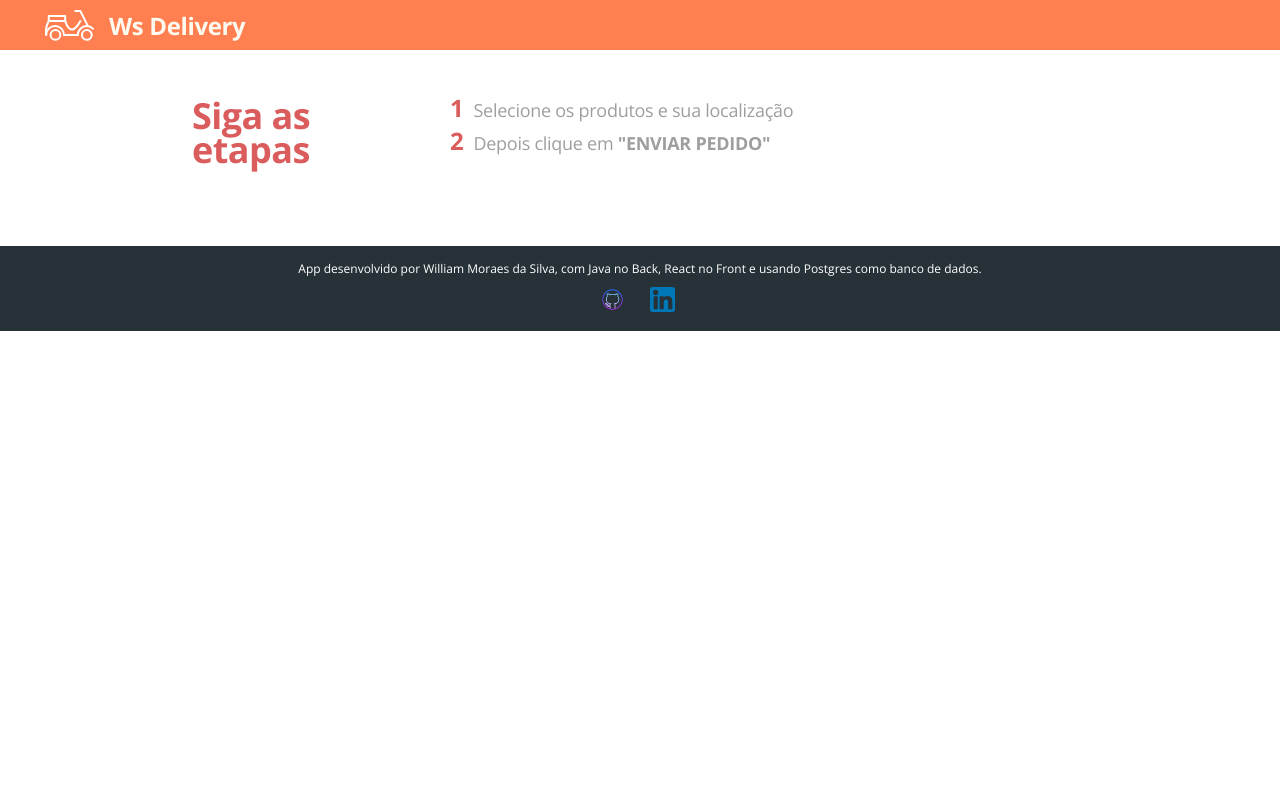
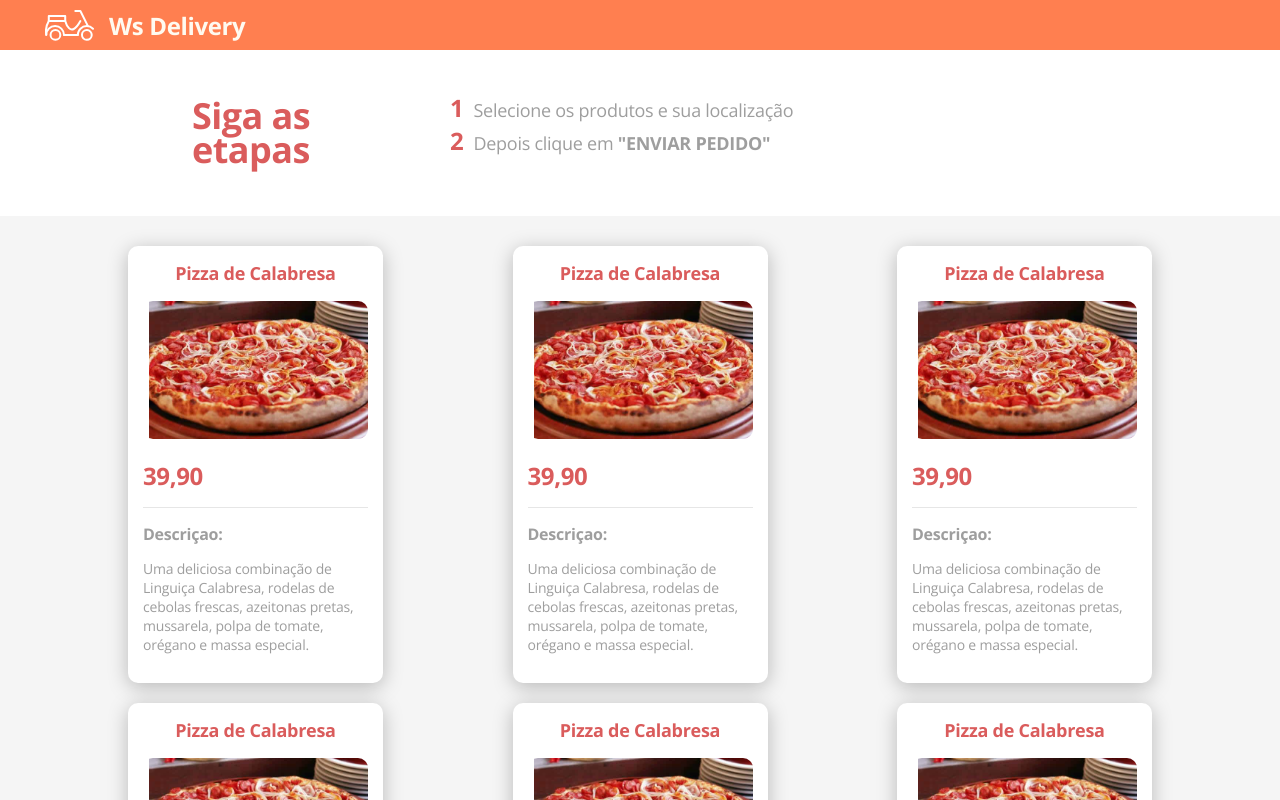
Before and after one commit to wilfft/front-react-ts-wsdelivery, a React (Create React App) app: page /ordens in a window 1280 px wide. Shown: the top 800 px of the page. Built offline with nearby package versions, Linux system fonts and the light colour scheme.

Commit message:
feat: feito pagina de listagem de cards e product cards

```diff
--- /dev/null
+++ b/src/Ordens/ListaDeProdutos.tsx
@@ -0,0 +1,15 @@
+import ProdutoCard from "./ProdutoCard";
+const ListaDeProdutos = () => (
+  <div className="lista-produtos-container">
+    <div className="lista-produtos-itens">
+      <ProdutoCard />
+      <ProdutoCard />
+      <ProdutoCard />
+      <ProdutoCard /> <ProdutoCard />
+      <ProdutoCard /> <ProdutoCard />
+      <ProdutoCard />
+    </div>
+  </div>
+);
+
+export default ListaDeProdutos;
--- /dev/null
+++ b/src/Ordens/ProdutoCard.tsx
@@ -0,0 +1,19 @@
+import { ReactComponent as PizzaImg } from "./imagemPizza.svg";
+
+const ProdutoCard = () => (
+  <div className="produto-card-container">
+    <h3 className="produto-card-titulo">Pizza de Calabresa</h3>
+    <PizzaImg className="produto-card-img" />
+    <h3 className="produto-card-preco">39,90</h3>
+    <div className="produto-card-descricao">
+      <h3>Descriçao:</h3>
+      <p>
+        Uma deliciosa combinação de Linguiça Calabresa, rodelas de cebolas
+        frescas, azeitonas pretas, mussarela, polpa de tomate, orégano e massa
+        especial.
+      </p>
+    </div>
+  </div>
+);
+
+export default ProdutoCard;
--- a/src/Ordens/index.tsx
+++ b/src/Ordens/index.tsx
@@ -1,8 +1,10 @@
 import EtapasPedido from "./EtapasPedido";
+import ListaDeProdutos from "./ListaDeProdutos";
 import "./styles.css";
 const Ordens = () => (
   <div className="ordens-container">
-    <EtapasPedido></EtapasPedido>
+    <EtapasPedido />
+    <ListaDeProdutos />
   </div>
 );
 
--- a/src/Ordens/styles.css
+++ b/src/Ordens/styles.css
@@ -50,20 +50,20 @@
   margin-right: 10px;
 }
 
-.ordens-list-container {
+.lista-produtos-container {
   display: flex;
   justify-content: center;
 }
 
-.ordens-list-items {
-  width: 70%;
+.lista-produtos-itens {
+  width: 80%;
   display: grid;
-  grid-template-columns: repeat(auto-fill, 235px);
+  grid-template-columns: repeat(auto-fill, 255px);
   grid-gap: 20px 15px;
   justify-content: space-between;
 }
 
-.order-card-container {
+.produto-card-container {
   background-color: #fff;
   box-shadow: 0px 4px 20px rgba(0, 0, 0, 0.25);
   border-radius: 10px;
@@ -71,18 +71,18 @@
   cursor: pointer;
 }
 
-.order-card-container.selected {
+.produto-card-container.selected {
   border: 4px solid #008e5b;
   box-sizing: border-box;
   box-shadow: 0px 4px 20px rgba(0, 0, 0, 0.25);
   border-radius: 10px;
 }
 
-.order-card-container:hover {
+.produto-card-container:hover {
   transform: scale(1.01);
 }
 
-.order-card-title {
+.produto-card-titulo {
   font-weight: bold;
   font-size: 18px;
   line-height: 25px;
@@ -91,18 +91,18 @@
   text-align: center;
 }
 
-.order-card-container.selected .order-card-title {
+.produto-card-container.selected .produto-card-titulo {
   color: #008e5b;
 }
 
-.order-card-image {
+.produto-card-img {
   border-radius: 10px;
   margin-top: 15px;
   margin-bottom: 15px;
   width: 100%;
 }
 
-.order-card-price {
+.produto-card-preco {
   font-weight: bold;
   font-size: 24px;
   line-height: 33px;
@@ -111,24 +111,24 @@
   text-align: left;
 }
 
-.order-card-container.selected .order-card-price {
+.produto-card-container.selected .produto-card-preco {
   color: #008e5b;
 }
 
-.order-card-description {
+.produto-card-descricao {
   border-top: 1px solid #e6e6e6;
   margin-top: 15px;
   padding-top: 15px;
 }
 
-.order-card-description h3 {
+.produto-card-descricao h3 {
   font-size: 16px;
   line-height: 22px;
   letter-spacing: -0.015em;
   color: var(--secondary-color);
 }
 
-.order-card-description p {
+.produto-card-descricao p {
   font-weight: normal;
   font-size: 14px;
   line-height: 19px;
```
Also changed, not shown: src/Ordens/imagemPizza.svg (added).
